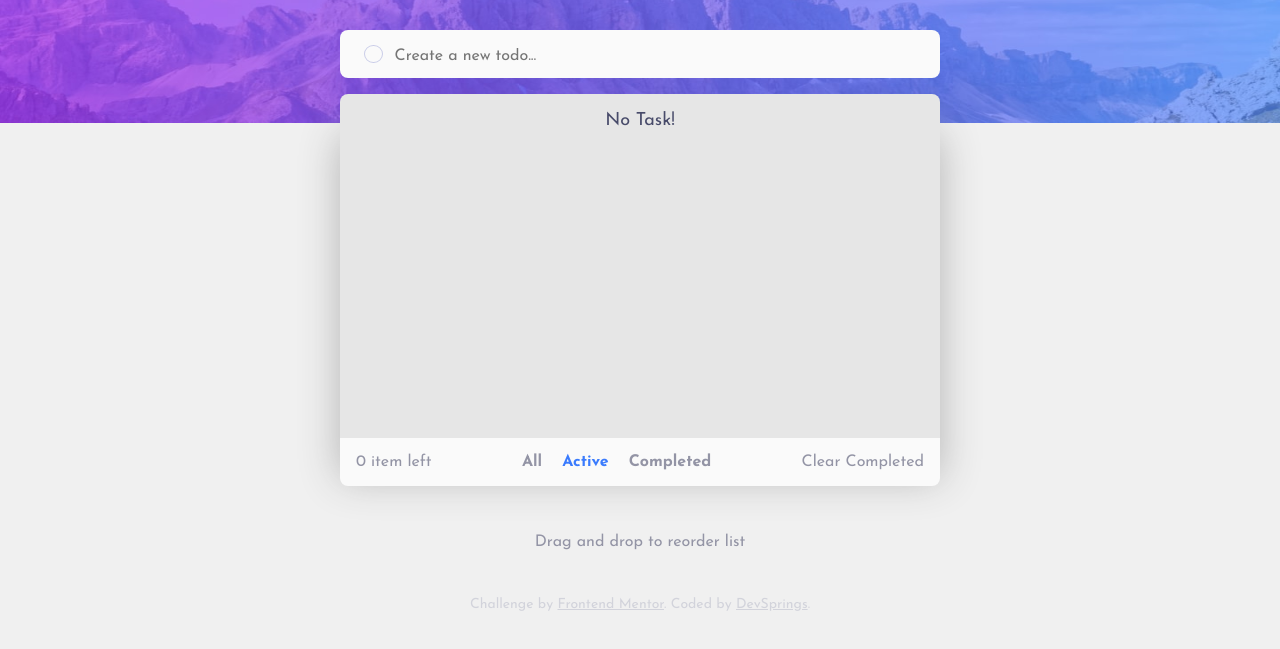
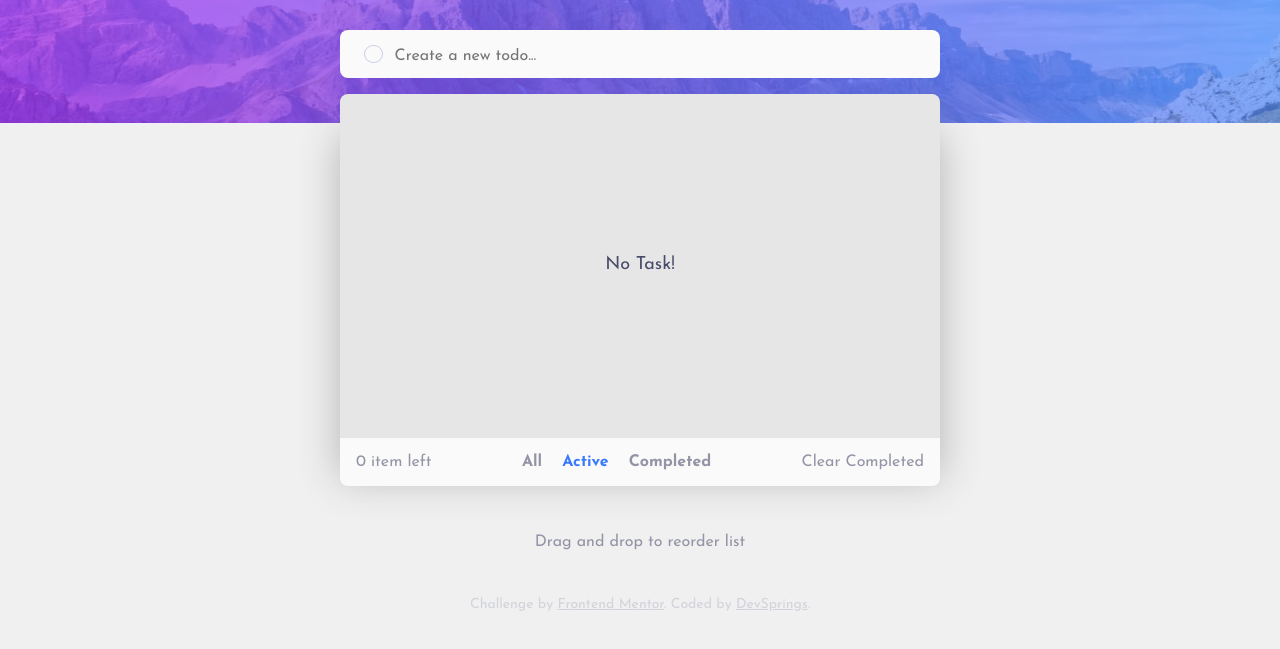
Before and after one commit to DevSprings/TodoApp, a plain HTML site: page index.html in a window 1280 px wide. Both pictures are taken after a click on the element "Active". Shown: the part 77-726 px from the top of the page. Drawn offline with Linux system fonts and the light colour scheme.

Commit message:
Update style.css

```diff
--- a/style.css
+++ b/style.css
@@ -170,6 +170,13 @@ body {
     height: 1rem;
     margin-inline-start: 1rem;
 
+}
+
+#nullTask{
+    position: relative;
+    right: 0;
+    left: 0;
+    top: 18vh;
 }
 
 .tasks__list {
```
